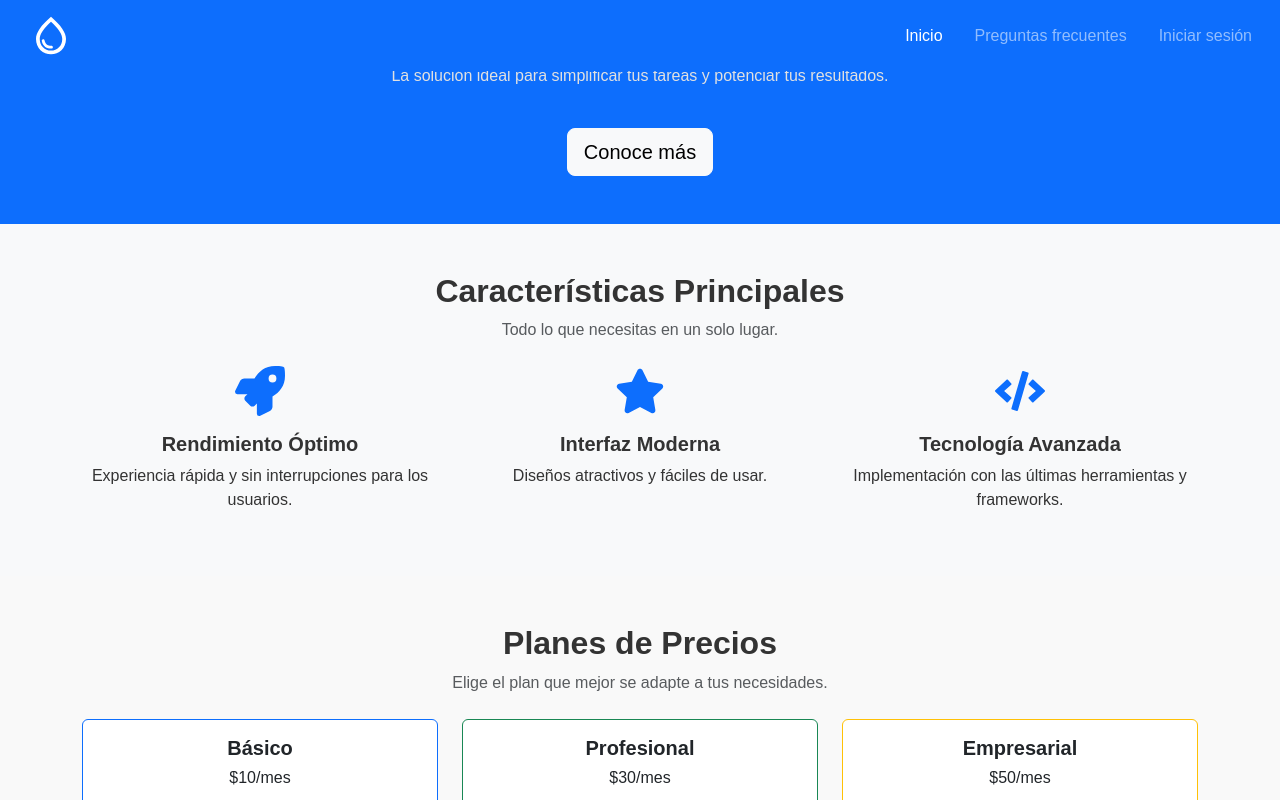
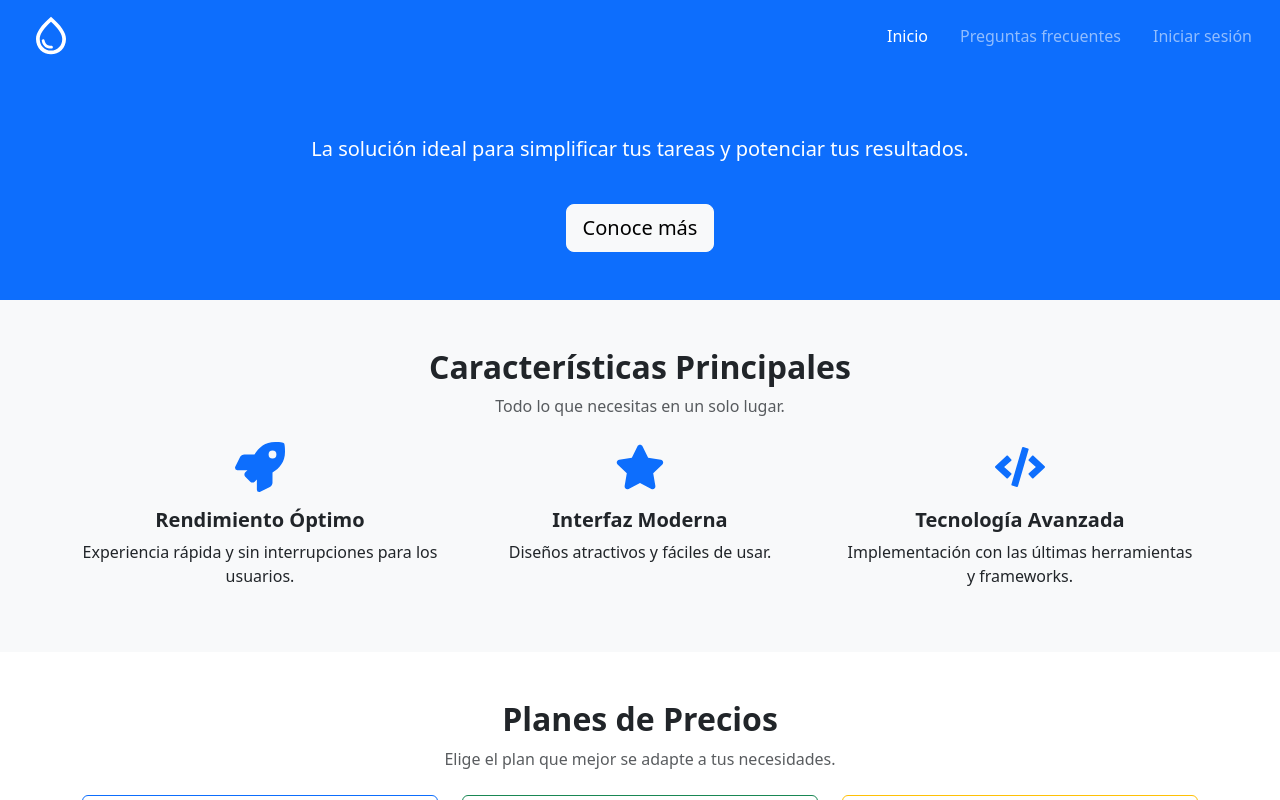
Before and after one commit to AgustinLC/Gestion.Servicio.Trinity.Front, a React (Vite) app: page / in a window 1280 px wide. Shown: the top 800 px of the page. Built offline with nearby package versions, Linux system fonts and the light colour scheme; no server answers.

Commit message:
Remove styles
Removing styles in FAQ components because they were general

```diff
--- a/src/shared/screens/faq/Faq.css
+++ b/src/shared/screens/faq/Faq.css
@@ -1,12 +1,3 @@
-/* General Styles */
-body {
-    font-family: 'Arial', sans-serif;
-    margin: 0;
-    padding: 0;
-    background-color: #f9f9f9;
-    color: #333;
-}
-
 .faq-header {
     text-align: center;
     margin-bottom: 30px;
@@ -57,21 +48,3 @@ body {
 .faq-question.active {
     color: #3498db;
 }
-
-header.bg-primary {
-    background-color: #007bff;
-    color: white;
-    padding: 20px 0;
-}
-
-header .container h1,
-header .container h3 {
-    margin: 0;
-    font-weight: bold;
-}
-
-header .container .lead {
-    margin-top: 15px;
-    font-size: 1rem;
-    color: #e1e1e1;
-}
```
